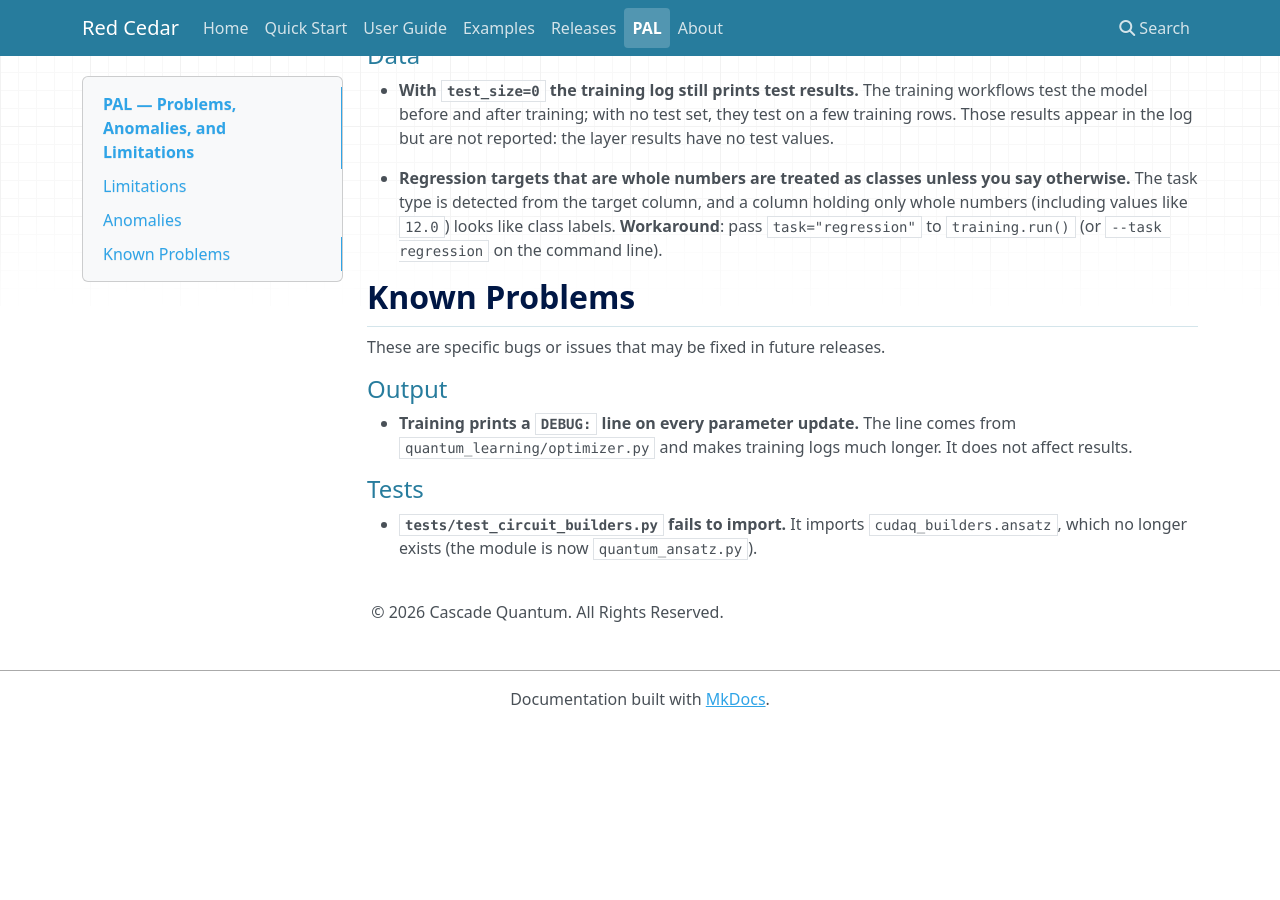
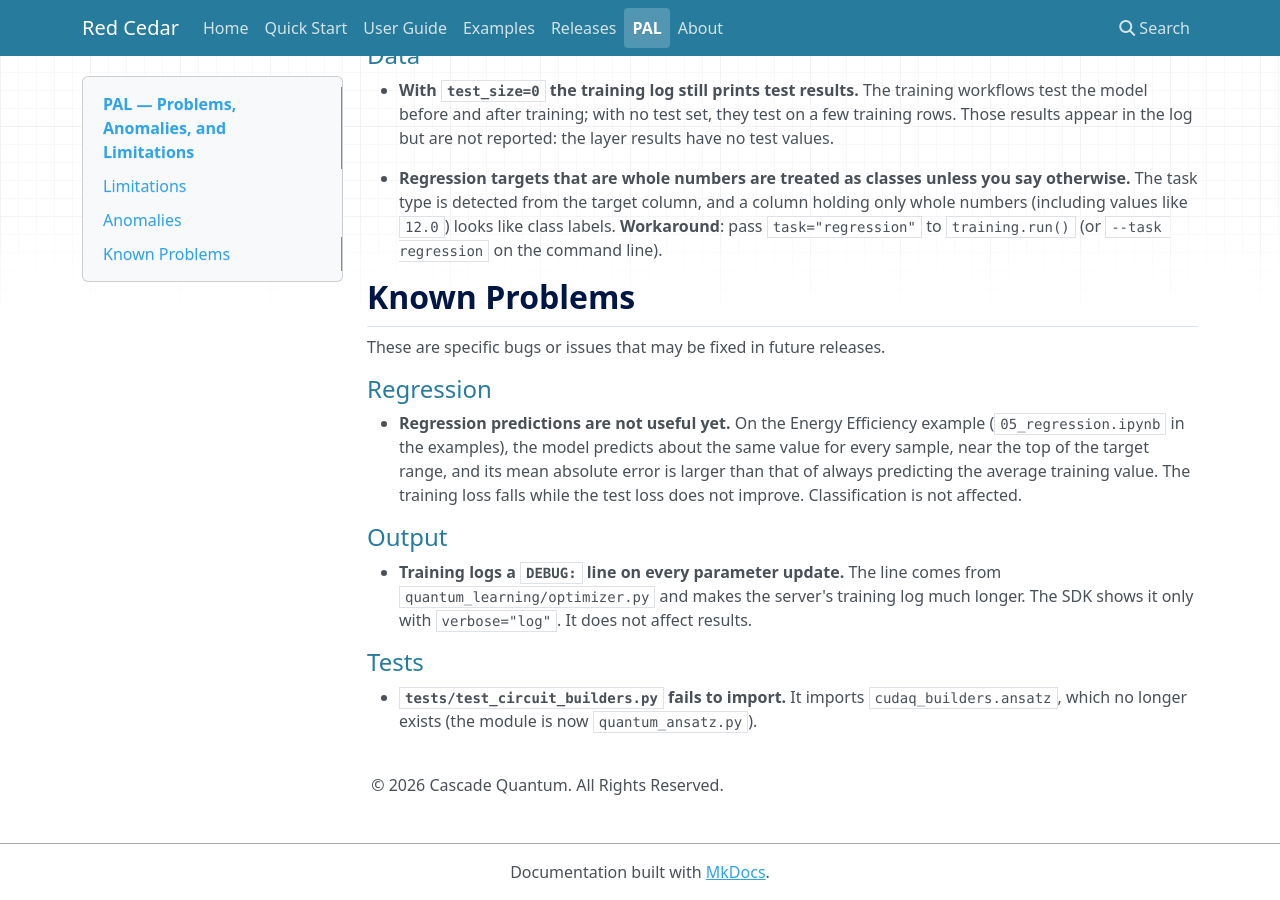
Before and after one commit to coherent-computing/redcedar, an MkDocs documentation site: the page built from doc/docs/known_issues.md, in a window 1280 px wide and 900 px high, scrolled down 1866 px. Built offline with MkDocs 1.6.1, drawn with Linux system fonts in a browser that asks for light colours; nearby versions of some CDN libraries; before the commit the page ends 2593 px from its top, so only the background shows below that.

Commit message:
Docs: regression example on the Examples page; Known Issues: regression predictions not useful yet, DEBUG line only with verbose="log"
Co-Authored-By: Claude Opus 5.5 <noreply@anthropic.com>

```diff
--- a/doc/docs/known_issues.md
+++ b/doc/docs/known_issues.md
@@ -58,9 +58,13 @@ These are not bugs per se, but behaviors worth knowing about.
 
 These are specific bugs or issues that may be fixed in future releases.
 
+#### Regression
+
+- **Regression predictions are not useful yet.** On the Energy Efficiency example (`05_regression.ipynb` in the examples), the model predicts about the same value for every sample, near the top of the target range, and its mean absolute error is larger than that of always predicting the average training value. The training loss falls while the test loss does not improve. Classification is not affected.
+
 #### Output
 
-- **Training prints a `DEBUG:` line on every parameter update.** The line comes from `quantum_learning/optimizer.py` and makes training logs much longer. It does not affect results.
+- **Training logs a `DEBUG:` line on every parameter update.** The line comes from `quantum_learning/optimizer.py` and makes the server's training log much longer. The SDK shows it only with `verbose="log"`. It does not affect results.
 
 #### Tests
 
```
Also changed, not shown: doc/docs/examples.md (+1 -0 lines).
